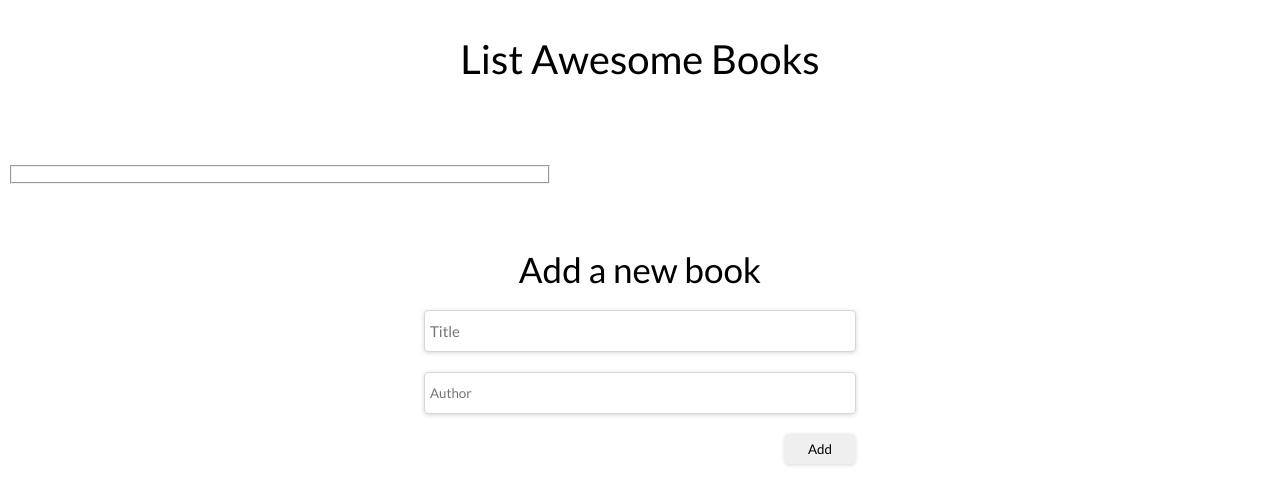
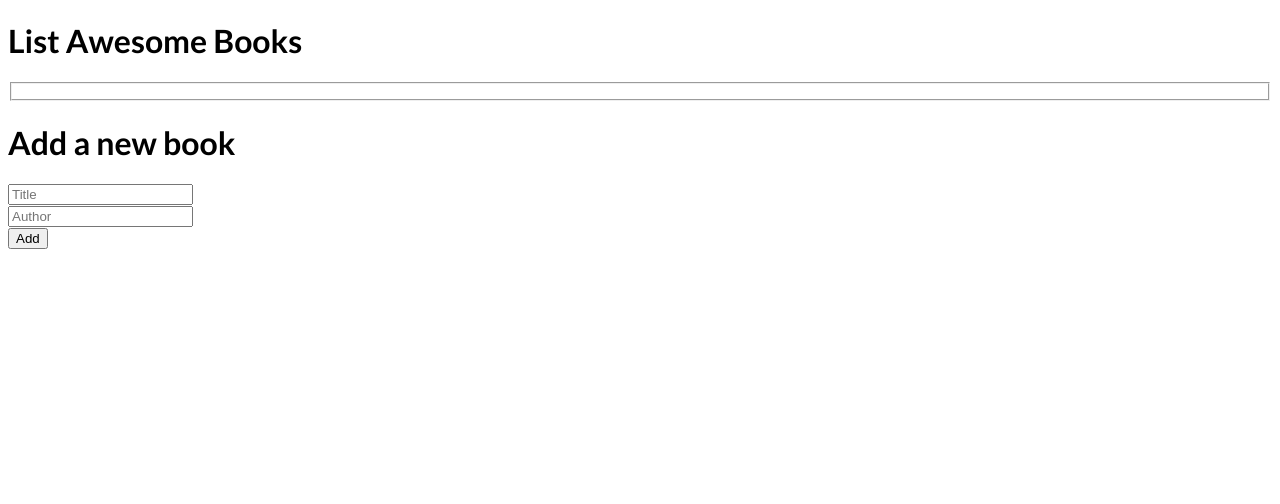
Before and after one commit to Ellyboi/Awesome-book, a website: page index.html in a window 1280 px wide. Drawn offline with Linux system fonts and the light colour scheme.

```diff
--- a/stylesheet.css
+++ b/stylesheet.css
@@ -2,105 +2,3 @@
   background-color: white;
   font-family: 'Lato', sans-serif;
 }
-
-fieldset {
-  background-color: white;
-  width: 40vw;
-}
-
-.line {
-  height: 1px;
-  width: 10vw;
-  background-color: black;
-  align-items: center;
-}
-
-.books-container {
-  display: flex;
-  flex-direction: column;
-  align-items: center;
-  margin-bottom: 55px;
-}
-
-.btn-remove-item {
-  font-family: 'Lato', sans-serif;
-  border: none;
-  cursor: pointer;
-  height: 20px;
-  width: 70px;
-  border-radius: 4px;
-  box-shadow: rgba(0, 0, 0, 0.16) 0 1px 4px;
-}
-
-.container-book-list {
-  width: 100%;
-  display: flex;
-  flex-direction: column;
-  max-width: 550px;
-  line-height: 200%;
-}
-
-.book-row {
-  font-family: 'Lato', sans-serif;
-  display: flex;
-  align-items: center;
-  justify-content: space-between;
-  padding: 0 10px;
-  background-color: #f1f1f1;
-}
-
-.first-title {
-  font-size: 40px;
-  font-weight: 400;
-}
-
-.book-row:nth-child(even) {
-  background-color: rgb(225, 225, 225);
-}
-
-.form {
-  display: flex;
-  flex-direction: column;
-  align-items: center;
-  row-gap: 20px;
-  margin-top: 40px;
-}
-
-.add-new-book-title {
-  font-size: 35px;
-  font-weight: 400;
-  margin-bottom: 0;
-}
-
-.book-title-input {
-  height: 30px;
-  width: 420px;
-  padding: 5px;
-  font-family: 'Lato', sans-serif;
-  border: 1px solid #d0d9d4;
-  border-radius: 4px;
-  font-size: 15px;
-  box-shadow: rgba(0, 0, 0, 0.16) 0 1px 4px;
-}
-
-.book-author-input {
-  height: 30px;
-  width: 420px;
-  padding: 5px;
-  font-family: 'Lato', sans-serif;
-  border: 1px solid #d0d9d4;
-  border-radius: 4px;
-  box-shadow: rgba(0, 0, 0, 0.16) 0 1px 4px;
-}
-
-.add-book-button {
-  border: none;
-  height: 30px;
-  width: 70px;
-  font-family: 'Lato', sans-serif;
-  border-radius: 4px;
-  box-shadow: rgba(0, 0, 0, 0.16) 0 1px 4px;
-  cursor: pointer;
-  position: relative;
-  left: 180px;
-}
```
